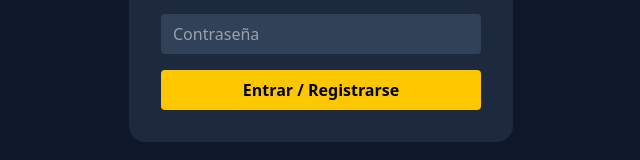
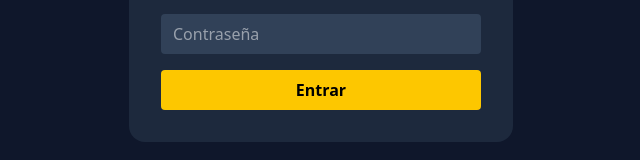
Before and after one commit to Vado2293/mundialito-sac, a Next.js app: page /login in a window 1280 px wide. Shown: the part 390-550 px from the top of the page, without its empty margins (319-959 px from the left). Built offline with nearby package versions, Linux system fonts and the light colour scheme.

Commit message:
Mejora album

```diff
--- a/app/login/page.tsx
+++ b/app/login/page.tsx
@@ -61,7 +61,7 @@ export default function LoginPage() {
           onClick={handleLogin}
           className="w-full bg-yellow-400 text-black font-bold py-2 rounded"
         >
-          Entrar / Registrarse
+          Entrar
         </button>
       </div>
     </main>
```
